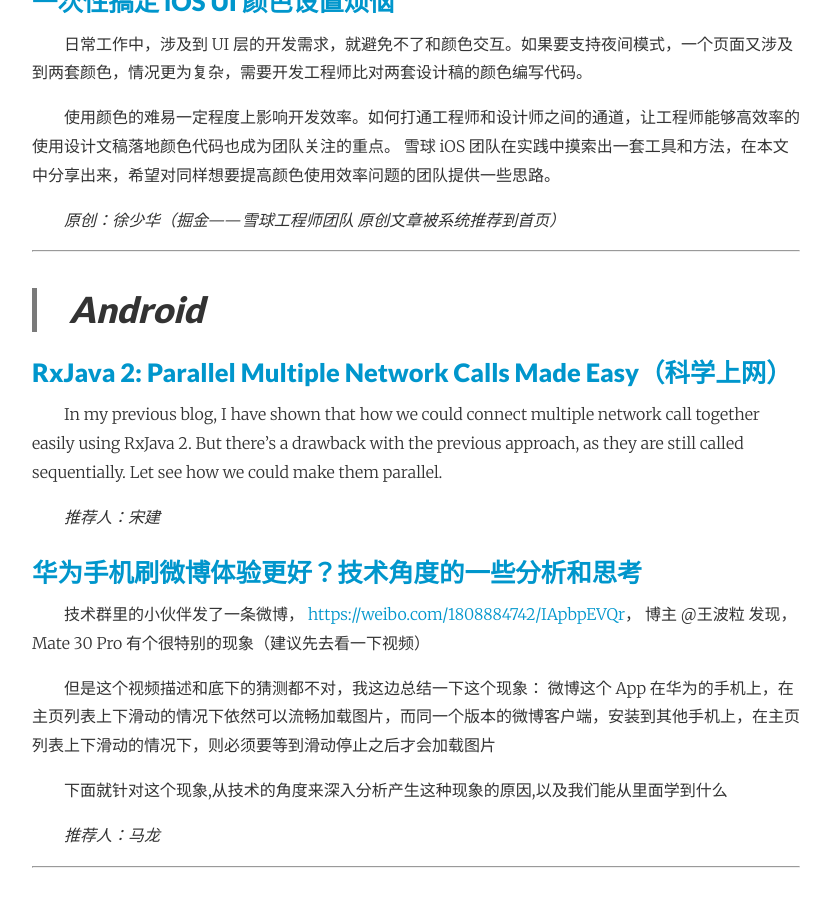
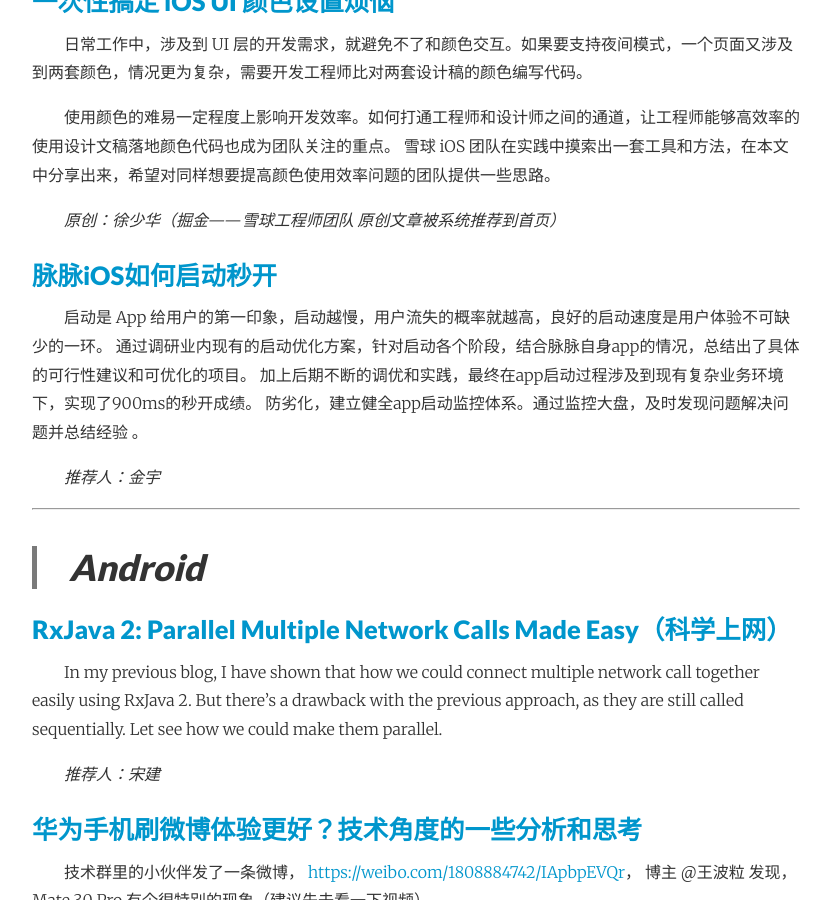
Before and after one commit to yoocky/monthly, a Jekyll site: the page built from _posts/2021-08-01-202108期.md, in a window 1280 px wide and 900 px high, scrolled down 1198 px. Shown: the whole window, without its empty margins (224-1055 px from the left). Built offline with Jekyll 4.4.1, drawn with Linux system fonts in a browser that asks for light colours.

Commit message:
feat(post): update 202108

```diff
--- a/_posts/2021-08-01-202108期.md
+++ b/_posts/2021-08-01-202108期.md
@@ -43,6 +43,16 @@
 
 *原创：徐少华（掘金——雪球工程师团队 原创文章被系统推荐到首页）*
 
+
+#### [脉脉iOS如何启动秒开](https://mp.weixin.qq.com/s/oUApkX3lpVTga0cEvqLlHQ)
+
+启动是 App 给用户的第一印象，启动越慢，用户流失的概率就越高，良好的启动速度是用户体验不可缺少的一环。
+通过调研业内现有的启动优化方案，针对启动各个阶段，结合脉脉自身app的情况，总结出了具体的可行性建议和可优化的项目。
+加上后期不断的调优和实践，最终在app启动过程涉及到现有复杂业务环境下，实现了900ms的秒开成绩。
+防劣化，建立健全app启动监控体系。通过监控大盘，及时发现问题解决问题并总结经验 。
+
+*推荐人：金宇*
+
 ---
 
 > ### Android
```
